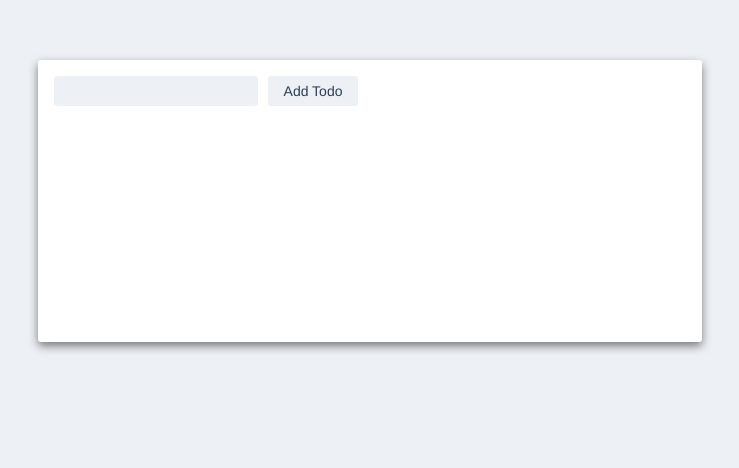
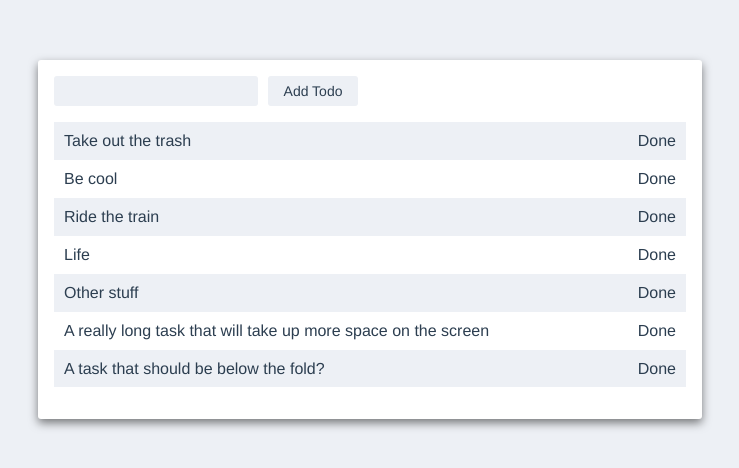
Before and after one commit to joehdodd/vue-todo, a Vue app: page / in a window 1280 px wide. Shown: the top 468 px of the page, without its empty margins (270-1009 px from the left). Built offline with nearby package versions, Linux system fonts and the light colour scheme.

Commit message:
more stuff

```diff
--- a/src/App.vue
+++ b/src/App.vue
@@ -21,18 +21,18 @@ export default {
   name: 'app',
   data() {
     return {
-      fakeTodos: [
-        { task: 'Take out the trash' },
-        { task: 'Be cool' },
-        { task: 'Ride the train' },
-        { task: 'Life' },
-        { task: 'Other stuff' },
+      todos: [
+        { id: '5092f9jseanv', task: 'Take out the trash' },
+        { id: '39r20afjslsl', task: 'Be cool' },
+        { id: '12049asfddls', task: 'Ride the train' },
+        { id: '03289fj3i3il', task: 'Life' },
+        { id: '6if993fsjlkl', task: 'Other stuff' },
         {
+          id: '85583asdfkje',
           task: 'A really long task that will take up more space on the screen'
         },
-        { task: 'A task that should be below the fold?' }
+        { id: '217t13sldkjj', task: 'A task that should be below the fold?' }
       ],
-      todos: []
     };
   },
   methods: {
```
